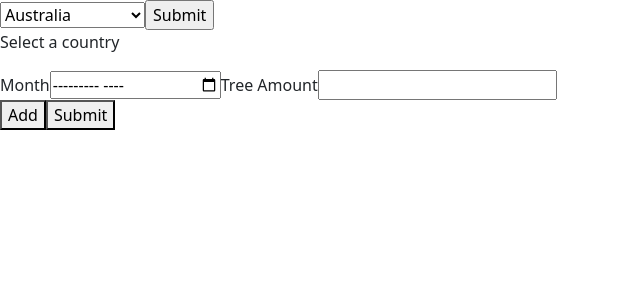
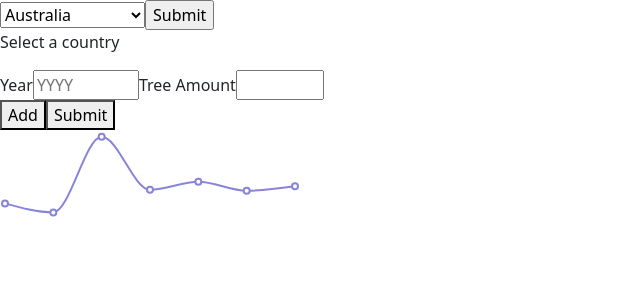
Before and after one commit to Ryocon/offset-simulator, a React (Create React App) app in the folder client/: page / in a window 1280 px wide. Shown: the top 300 px of the page, without its empty margins (0-640 px from the left). Built offline with nearby package versions, Linux system fonts and the light colour scheme; the HTML template or start-up script is replaced by a standard one.

Commit message:
updated input fields + test graph

```diff
--- a/client/src/App.js
+++ b/client/src/App.js
@@ -4,6 +4,7 @@ import 'bootstrap/dist/css/bootstrap.min.css';
 import axios from 'axios'
 import Tag from './components/Tag'
 import TreeMonths from "./components/TreeMonths";
+import Graph from "./components/Graph";
 
 
 function App() {
@@ -47,18 +48,11 @@ function App() {
   console.log(carbonAmount);
   console.log(selectedCountry)
 
+
+// !Input data from tree number and months hoisted from child
  const getInput = (formValues) => {
   formValues.forEach(inputArray => console.log(inputArray))
  }
-
-
-  // !Input for trees and months
-  // DO A FRESH INPUT HERE WITHOUT HOOKS
-
-
-  // set res as variables
-
-  // empty states for data returned on form submits
 
   return (
     <div>
@@ -91,10 +85,9 @@ function App() {
 
       />
 
+      <Graph />
 
-      {/* <button onClick={<TreeMonths />}>
-    Add Month +
-    </button> */}
+
 
 
     </div>
--- a/client/src/components/Graph.js
+++ b/client/src/components/Graph.js
@@ -1,30 +1,67 @@
-import React, { useState, useEffect } from "react";
-import { useForm } from 'react-hook-form';
-import 'bootstrap/dist/css/bootstrap.min.css';
-import axios from 'axios'
+import React, { useState, useEffect, PureComponent } from "react";
+import "bootstrap/dist/css/bootstrap.min.css";
+import axios from "axios";
+import {
+  LineChart,
+  Line,
+  XAxis,
+  YAxis,
+  CartesianGrid,
+  Tooltip,
+  Legend,
+  ResponsiveContainer,
+} from "recharts";
 
+// function Graph(props) {
+    const data = [
+        {
+          name: "Page A",
+          uv: 6000,
+          pv: 2400,
+          amt: 2400
+        },
+        {
+          name: "Page B",
+          uv: 3000,
+          pv: 1398,
+          amt: 2210
+        },
+        {
+          name: "Page C",
+          uv: 2000,
+          pv: 9800,
+          amt: 2290
+        },
+        {
+          name: "Page D",
+          uv: 2780,
+          pv: 3908,
+          amt: 2000
+        },
+        {
+          name: "Page E",
+          uv: 1890,
+          pv: 4800,
+          amt: 2181
+        },
+        {
+          name: "Page F",
+          uv: 2390,
+          pv: 3800,
+          amt: 2500
+        },
+        {
+          name: "Page G",
+          uv: 3490,
+          pv: 4300,
+          amt: 2100
+        }
+      ];
 
-// ! old fetch post
-    // fetch("/api/calculator", {
-    //   method: "POST",
-    //   headers: {
-    //     "Content-Type": "application/json",
-    //   },
-    //   body: JSON.stringify({
-    //     params,
-    //   }),
-    // })
-    //   .then(console.log(params.country, params.simulationMode))
-    //   .then((res) => {
-    //     if (res.ok) {
-    //       console.log("^ Sending Receiving V");
-    //       return res.json();
-    //     } else {
-    //       console.log("It not work");
-    //     }
-    //   })
-    //   // .then(returnData => console.log(returnData))
-    //   .then((returnData) => setCarbon(returnData))
-    //   // .then(res => setCarbon(res.carbon))
-
-    //   .catch((error) => console.log(error));
+      export default function Graph(props) {
+        return (
+          <LineChart width={300} height={100} data={data}>
+            <Line type="monotone" dataKey="pv" stroke="#8884d8" strokeWidth={2} />
+          </LineChart>
+        );
+      }
--- a/client/src/components/TreeMonths.js
+++ b/client/src/components/TreeMonths.js
@@ -1,8 +1,7 @@
-import React, { useState, useEffect } from "react";
-import { useForm } from "react-hook-form";
+import React, { useState } from "react";
 
 function TreeMonths(props) {
-  const [formValues, setFormValues] = useState([{ month: "", number: "" }]);
+  const [formValues, setFormValues] = useState([{ year: "", number: "" }]);
 
   let handleChange = (i, e) => {
     let newFormValues = [...formValues];
@@ -11,8 +10,8 @@ function TreeMonths(props) {
   };
 
   let addFormFields = () => {
-    validate([...formValues, { month: "", number: "" }]);
-    setFormValues([...formValues, { month: "", number: "" }]);
+    validate([...formValues, { year: "", number: "" }]);
+    setFormValues([...formValues, { year: "", number: "" }]);
   };
 
   let removeFormFields = (i) => {
@@ -23,7 +22,7 @@ function TreeMonths(props) {
 
   let handleSubmit = (event) => {
     event.preventDefault();
-    console.log(JSON.stringify(formValues), formValues[0].month, formValues[0].number)
+    console.log(JSON.stringify(formValues), formValues[0].year, formValues[0].number)
     props.onSubmit(formValues)
   };
 
@@ -44,23 +43,27 @@ function TreeMonths(props) {
     <form onSubmit={handleSubmit}>
       {formValues.map((element, index) => (
         <div className="form-inline" key={index}>
-          <label>Month</label>
+          <label>Year</label>
           <input
-            type="month"
-            name="month"
+            type="number"
+            name="year"
+            placeholder="YYYY"
+            min="2023"
+            max="2999"
             required={true}
-            value={element.month || ""}
+            value={element.year || ""}
             onChange={(e) => handleChange(index, e)}
           />
           <label>Tree Amount</label>
           <input
             type="number"
             name="number"
-            minLength={0}
-            maxLength={55}
+            min="1"
+            max="55"
             value={element.number || ""}
             onChange={(e) => handleChange(index, e)}
           />
+          {}
           {index ? (
             <button
               type="button"
```
